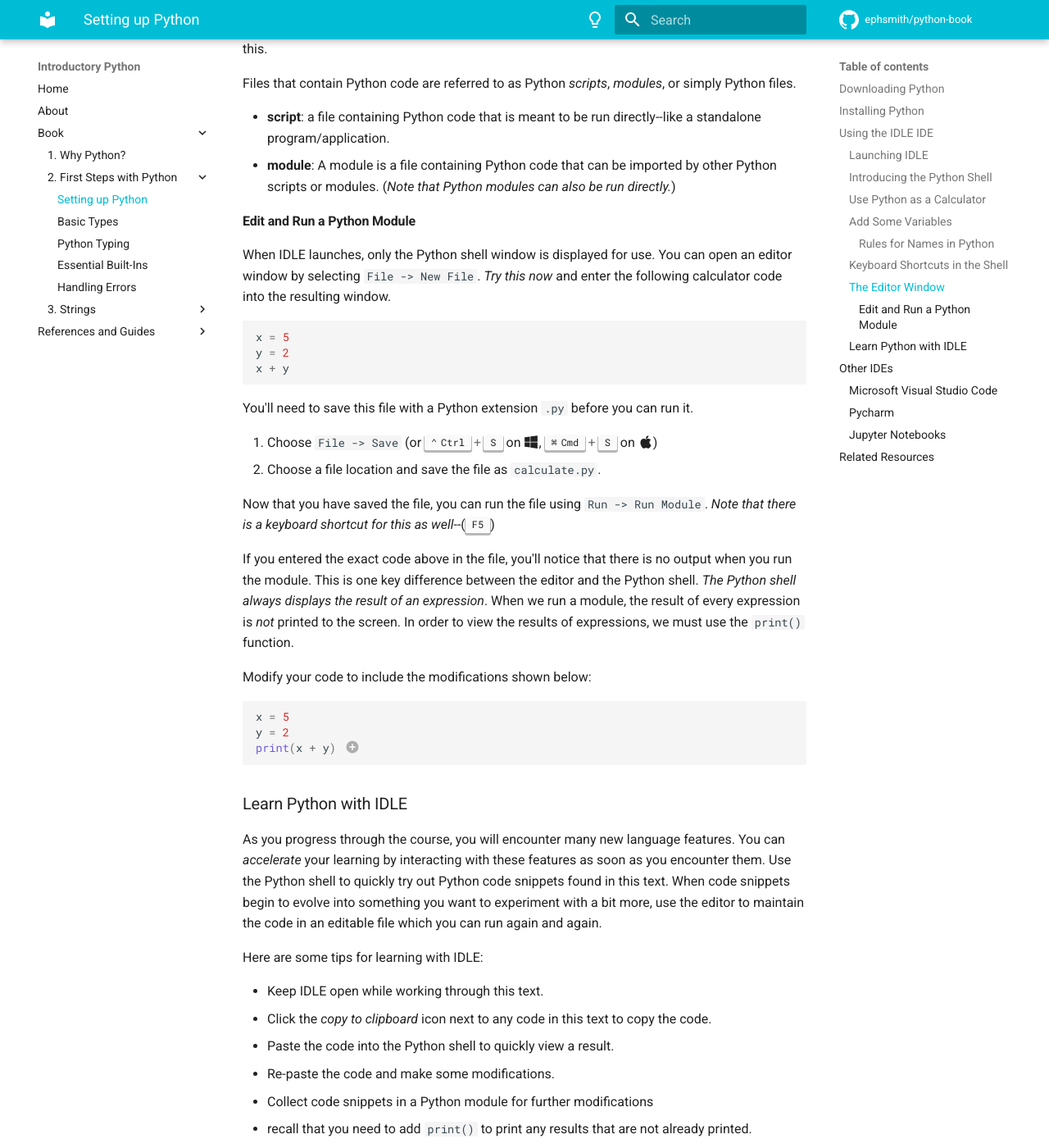
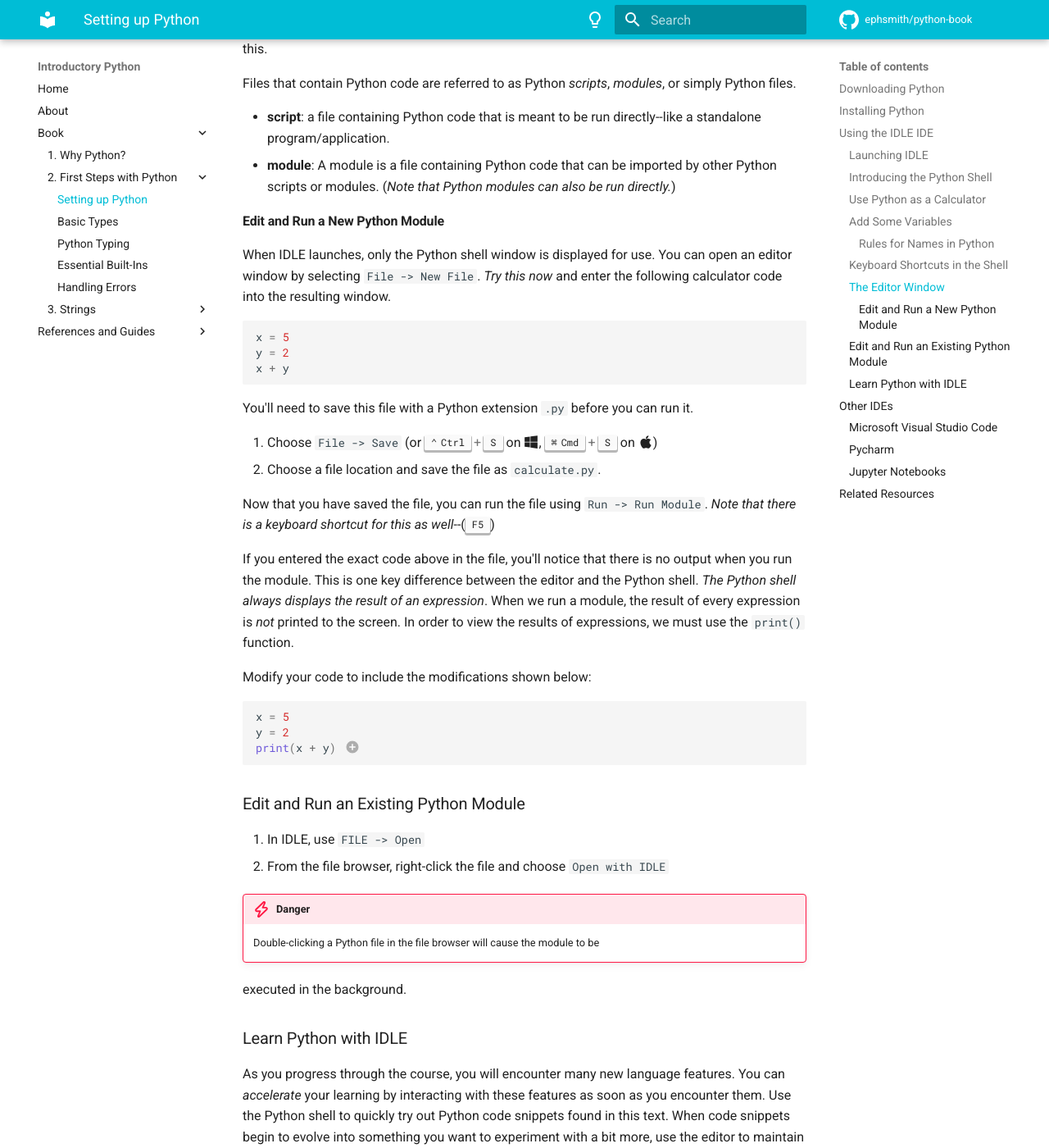
Before and after one commit to ephsmith/python-book, an MkDocs documentation site: the page built from docs/02/02-setting-up-python.md, in a window 1280 px wide and 1400 px high, scrolled down 4681 px. Shown: the whole window at 82% size. Built offline with MkDocs 1.6.1 and Material for MkDocs 9.7.7, drawn with Linux system fonts in a browser that asks for light colours; comment, search, counter and statistics services are not loaded.

Commit message:
Setting Up Python: Added a section on editing an existing module with a cautionary note about double-clicking.

````diff
--- a/docs/02/02-setting-up-python.md
+++ b/docs/02/02-setting-up-python.md
@@ -210,7 +210,7 @@
   imported by other Python scripts or modules. (*Note that Python
   modules can also be run directly.*)
 
-#### Edit and Run a Python Module
+#### Edit and Run a New Python Module
 When IDLE launches, only the Python shell window is displayed for
 use. You can open an editor window by selecting `File -> New
 File`. *Try this now* and enter the following calculator code into the
@@ -250,6 +250,14 @@
 ```
 
 1. Use `print` to display the result of (or value of) an expression.
+
+### Edit and Run an Existing Python Module
+1. In IDLE, use `FILE -> Open`
+2. From the file browser, right-click the file and choose `Open with IDLE`
+
+!!! danger
+    Double-clicking a Python file in the file browser will cause the module to be
+executed in the background.
 
 ### Learn Python with IDLE
 As you progress through the course, you will encounter many new
````
